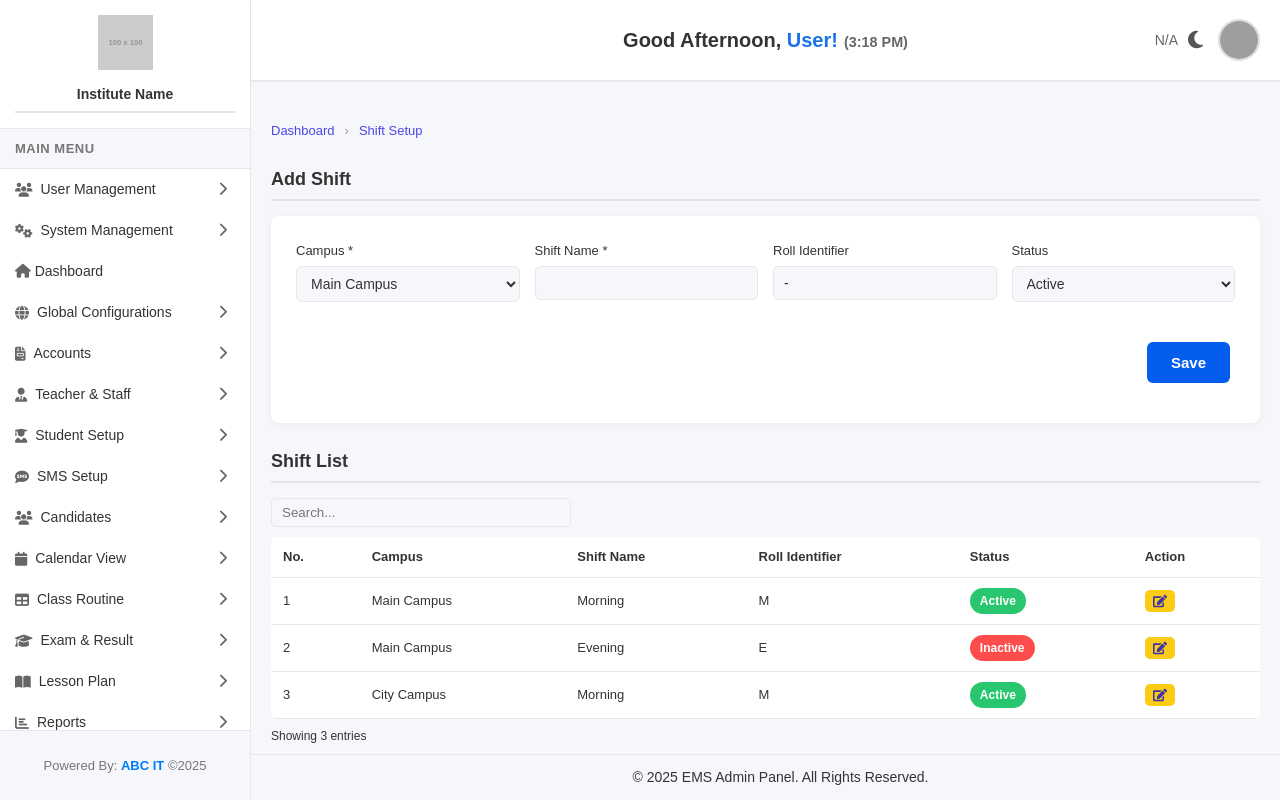
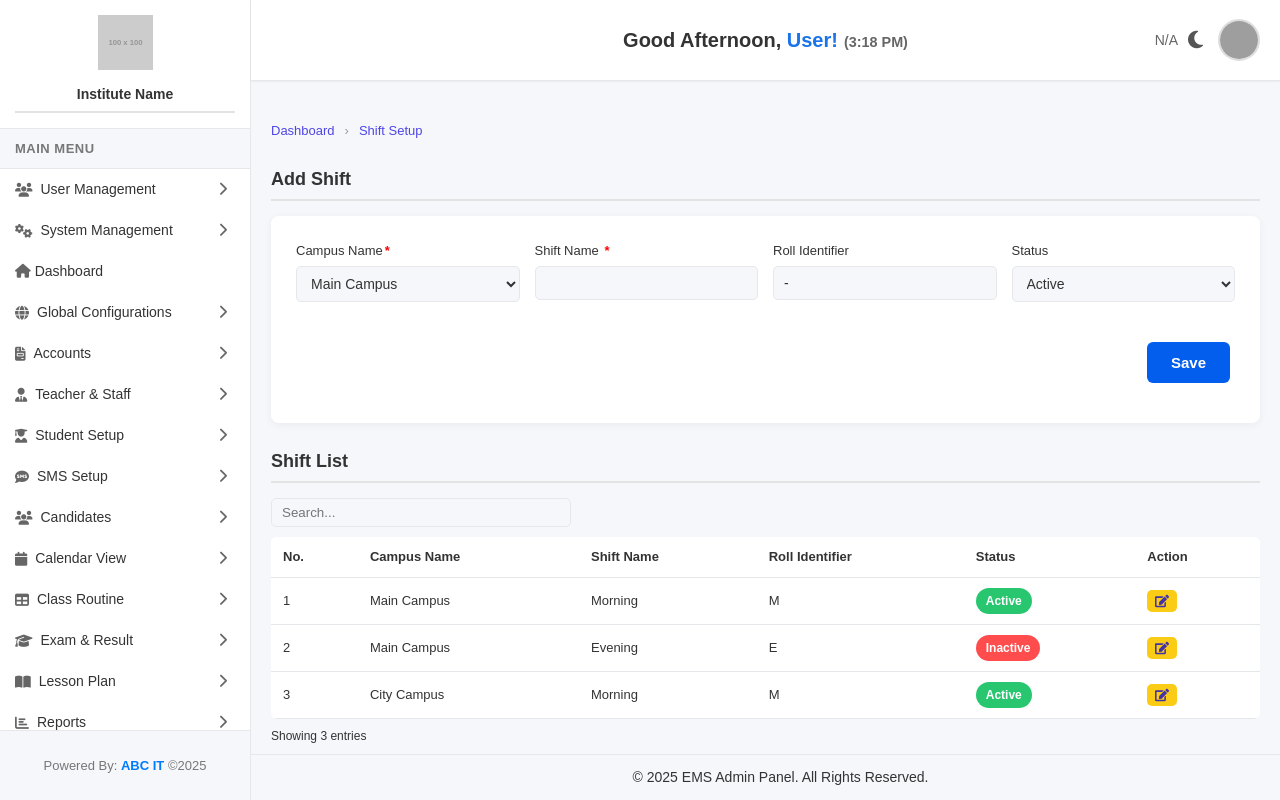
Before and after one commit to Hossian200e/project_root_ems, a React (Vite) app in the folder frontend/: page /shiftSetup in a window 1280 px wide. Built offline with nearby package versions, Linux system fonts and the light colour scheme; grey boxes are pictures that could not be loaded.

Commit message:
Update shift

```diff
--- a/frontend/src/admin/globalConfigurations/instituteSetup/shiftSetup.jsx
+++ b/frontend/src/admin/globalConfigurations/instituteSetup/shiftSetup.jsx
@@ -71,7 +71,7 @@ const ShiftSetup = () => {
         <form className="form" onSubmit={handleSubmit}>
           <div className="form-row">
             <div className="form-group">
-              <label>Campus <span className="required">*</span></label>
+              <label>Campus Name<span className="required">*</span></label>
               <select name="campus" value={formData.campus} onChange={handleChange}>
                 {campuses.map((c) => (
                   <option key={c} value={c}>{c}</option>
@@ -118,7 +118,7 @@ const ShiftSetup = () => {
           <thead>
             <tr>
               <th>No.</th>
-              <th>Campus</th>
+              <th>Campus Name</th>
               <th>Shift Name</th>
               <th>Roll Identifier</th>
               <th>Status</th>
--- a/frontend/src/assets/styles/admin/globalConfigurations/instituteSetup/profileSetup.css
+++ b/frontend/src/assets/styles/admin/globalConfigurations/instituteSetup/profileSetup.css
@@ -136,3 +136,11 @@ button[type="submit"]:hover { background: #0248ba; }
   .main-content { padding: 15px; }
   form { padding: 15px; }
 }
+/* ===============================
+   REQUIRED FIELD
+================================ */
+.required {
+  color: red;
+  font-weight: 600;
+  margin-left: 2px;
+}
--- a/frontend/src/assets/styles/admin/globalConfigurations/instituteSetup/shiftSetup.css
+++ b/frontend/src/assets/styles/admin/globalConfigurations/instituteSetup/shiftSetup.css
@@ -245,3 +245,11 @@ input[type="search"] {
     width: 100%;
   }
 }
+/* ===============================
+   REQUIRED FIELD
+================================ */
+.required {
+  color: red;
+  font-weight: 600;
+  margin-left: 2px;
+}
```
